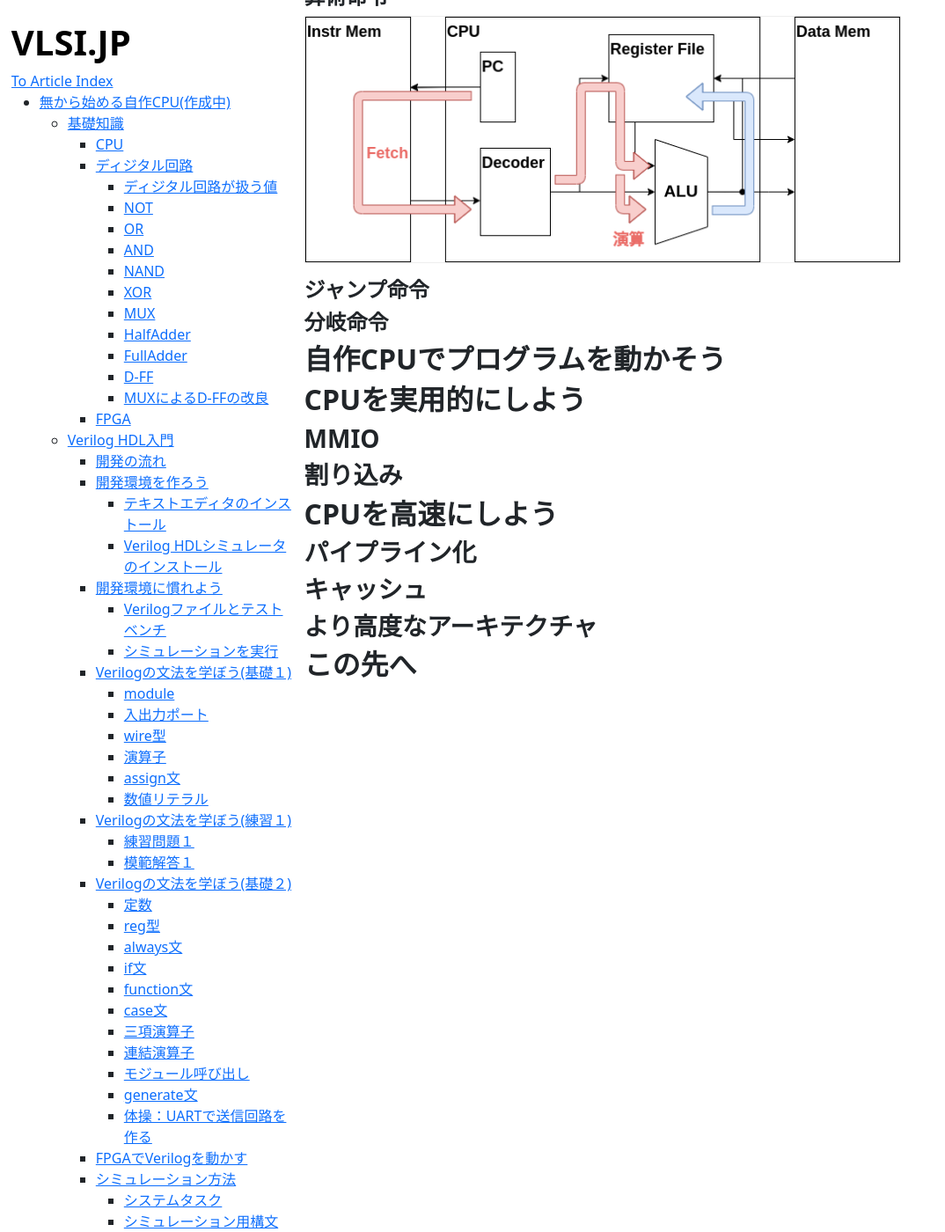
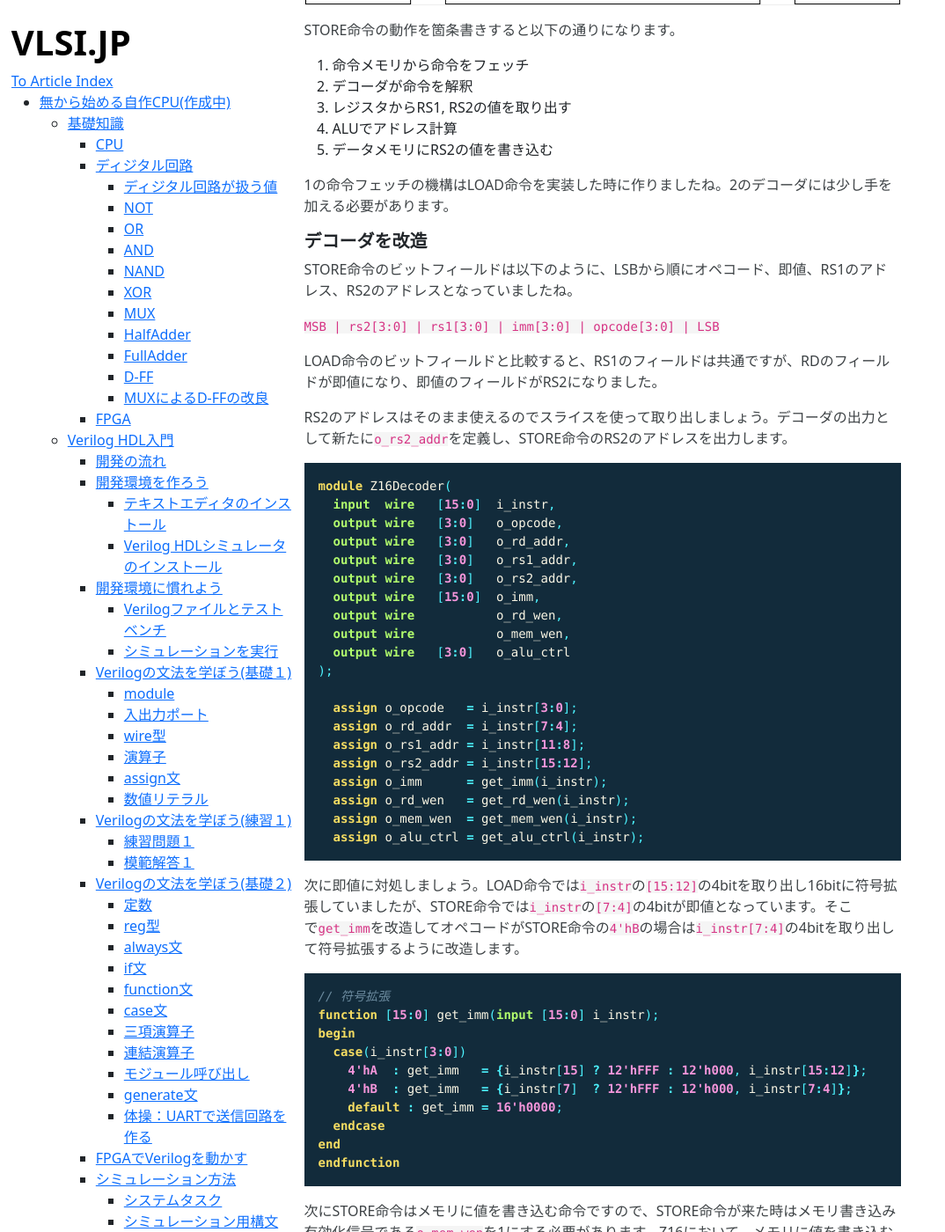
Before and after one commit to VLSI-JP/VLSI-JP.github.io, a Jekyll site: the page built from LetsMakeCPU.md, in a window 1280 px wide and 1400 px high, scrolled down 65093 px. Shown: the whole window at 88% size, without its empty margins (0-1074 px from the left). Built offline with Jekyll 4.4.1, drawn with Linux system fonts in a browser that asks for light colours; formulas are drawn with MathJax 3; some of the changed text lies outside the part shown.

Commit message:
add store path

````diff
--- a/LetsMakeCPU.md
+++ b/LetsMakeCPU.md
@@ -2372,7 +2372,165 @@ gtkwave wave.vcd
 
 #### Store命令
 
+次はSTORE命令のデータパスを作成し、CPUがSTORE命令を実行できるようにしましょう。
+
 ![](https://raw.githubusercontent.com/VLSI-JP/VLSI-JP.github.io/master/images/LetsMakeCPU/path_store.png)
+
+STORE命令の動作を箇条書きすると以下の通りになります。
+
+1. 命令メモリから命令をフェッチ
+2. デコーダが命令を解釈
+3. レジスタからRS1, RS2の値を取り出す
+4. ALUでアドレス計算
+5. データメモリにRS2の値を書き込む
+
+1の命令フェッチの機構はLOAD命令を実装した時に作りましたね。2のデコーダには少し手を加える必要があります。
+
+##### デコーダを改造
+
+STORE命令のビットフィールドは以下のように、LSBから順にオペコード、即値、RS1のアドレス、RS2のアドレスとなっていましたね。
+
+`MSB | rs2[3:0] | rs1[3:0] | imm[3:0] | opcode[3:0] | LSB`
+
+LOAD命令のビットフィールドと比較すると、RS1のフィールドは共通ですが、RDのフィールドが即値になり、即値のフィールドがRS2になりました。
+
+RS2のアドレスはそのまま使えるのでスライスを使って取り出しましょう。デコーダの出力として新たに`o_rs2_addr`を定義し、STORE命令のRS2のアドレスを出力します。
+
+```verilog
+module Z16Decoder(
+  input  wire   [15:0]  i_instr,
+  output wire   [3:0]   o_opcode,
+  output wire   [3:0]   o_rd_addr,
+  output wire   [3:0]   o_rs1_addr,
+  output wire   [3:0]   o_rs2_addr,
+  output wire   [15:0]  o_imm,
+  output wire           o_rd_wen,
+  output wire           o_mem_wen,
+  output wire   [3:0]   o_alu_ctrl
+);
+
+  assign o_opcode   = i_instr[3:0];
+  assign o_rd_addr  = i_instr[7:4];
+  assign o_rs1_addr = i_instr[11:8];
+  assign o_rs2_addr = i_instr[15:12];
+  assign o_imm      = get_imm(i_instr);
+  assign o_rd_wen   = get_rd_wen(i_instr);
+  assign o_mem_wen  = get_mem_wen(i_instr);
+  assign o_alu_ctrl = get_alu_ctrl(i_instr);
+```
+
+次に即値に対処しましょう。LOAD命令では`i_instr`の`[15:12]`の4bitを取り出し16bitに符号拡張していましたが、STORE命令では`i_instr`の`[7:4]`の4bitが即値となっています。そこで`get_imm`を改造してオペコードがSTORE命令の`4'hB`の場合は`i_instr[7:4]`の4bitを取り出して符号拡張するように改造します。
+
+```verilog
+// 符号拡張
+function [15:0] get_imm(input [15:0] i_instr);
+begin
+  case(i_instr[3:0])
+    4'hA  : get_imm   = {i_instr[15] ? 12'hFFF : 12'h000, i_instr[15:12]};
+    4'hB  : get_imm   = {i_instr[7]  ? 12'hFFF : 12'h000, i_instr[7:4]};
+    default : get_imm = 16'h0000;
+  endcase
+end
+endfunction
+```
+
+次にSTORE命令はメモリに値を書き込む命令ですので、STORE命令が来た時はメモリ書き込み有効化信号である`o_mem_wen`を1にする必要があります。Z16において、メモリに値を書き込むのはSTORE命令の場合のみですので、`get_mem_wen`を改造し、オペコードがSTORE命令の`4'hB`の場合にのみ1になるようにします。
+
+```verilog
+function get_mem_wen(input [15:0] i_instr);
+begin
+  // STORE命令の場合にのみ1
+  if(4'hB == i_instr[3:0]) begin
+    get_mem_wen = 1'b1;
+  end else begin
+    get_mem_wen = 1'b0;
+  end
+end
+endfunction
+```
+
+次にALUの制御信号ですが、STORE命令のアドレス計算もRS1と即値の加算ですので、ALUには加算をしてもらう必要があります。
+
+$$
+\text{RS2} \rightarrow \text{Memory}[\text{RS1} + \text{IMM}]
+$$
+
+これはLOAD命令と同じですので、とりあえず今はALUには常に加算をやってもらうように改造します。
+
+```verilog
+function [3:0] get_alu_ctrl(input [15:0] i_instr);
+begin
+  get_alu_ctrl  = 4'h0;
+end
+endfunction
+```
+
+改造が完了したデコーダは以下の通りです。
+
+```verilog
+module Z16Decoder(
+  input  wire   [15:0]  i_instr,
+  output wire   [3:0]   o_opcode,
+  output wire   [3:0]   o_rd_addr,
+  output wire   [3:0]   o_rs1_addr,
+  output wire   [3:0]   o_rs2_addr,
+  output wire   [15:0]  o_imm,
+  output wire           o_rd_wen,
+  output wire           o_mem_wen,
+  output wire   [3:0]   o_alu_ctrl
+);
+
+  assign o_opcode   = i_instr[3:0];
+  assign o_rd_addr  = i_instr[7:4];
+  assign o_rs1_addr = i_instr[11:8];
+  assign o_rs2_addr = i_instr[15:12];
+  assign o_imm      = get_imm(i_instr);
+  assign o_rd_wen   = get_rd_wen(i_instr);
+  assign o_mem_wen  = get_mem_wen(i_instr);
+  assign o_alu_ctrl = get_alu_ctrl(i_instr);
+
+  // 符号拡張
+  function [15:0] get_imm(input [15:0] i_instr);
+  begin
+    case(i_instr[3:0])
+      4'hA  : get_imm   = {i_instr[15] ? 12'hFFF : 12'h000, i_instr[15:12]};
+      4'hB  : get_imm   = {i_instr[7]  ? 12'hFFF : 12'h000, i_instr[7:4]};
+      default : get_imm = 16'h0000;
+    endcase
+  end
+  endfunction
+
+  function get_rd_wen(input [15:0] i_instr);
+  begin
+    if(4'hA == i_instr[3:0]) begin
+      get_rd_wen    = 1'b1;
+    end else begin
+      get_rd_wen    = 1'b0;
+    end
+  end
+  endfunction
+
+  function get_mem_wen(input [15:0] i_instr);
+  begin
+    // STORE命令の場合にのみ1
+    if(4'hB == i_instr[3:0]) begin
+      get_mem_wen = 1'b1;
+    end else begin
+      get_mem_wen = 1'b0;
+    end
+  end
+  endfunction
+
+  function [3:0] get_alu_ctrl(input [15:0] i_instr);
+  begin
+    get_alu_ctrl  = 4'h0;
+  end
+  endfunction
+
+endmodule
+```
+
+デコーダの改造が完了しましたら、`Z16CPU.v`に
 
 #### 算術命令
 
````
